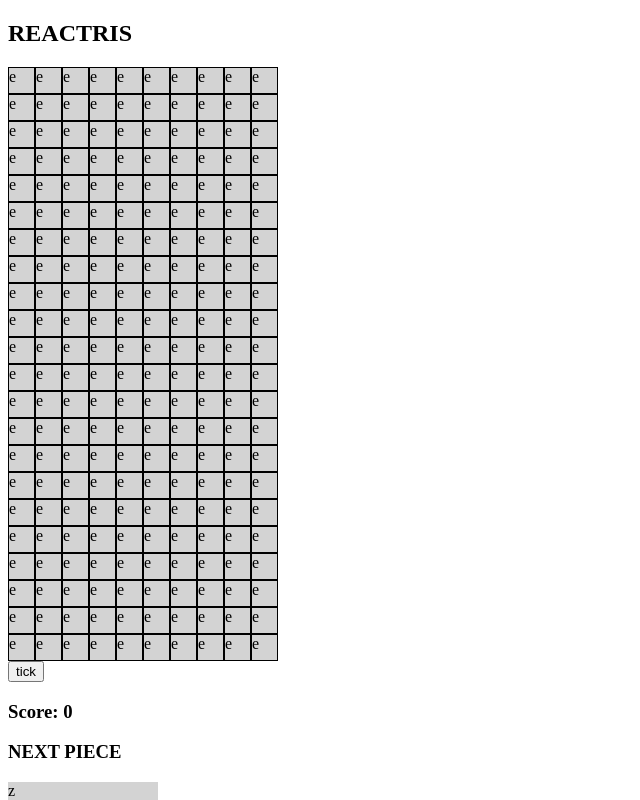
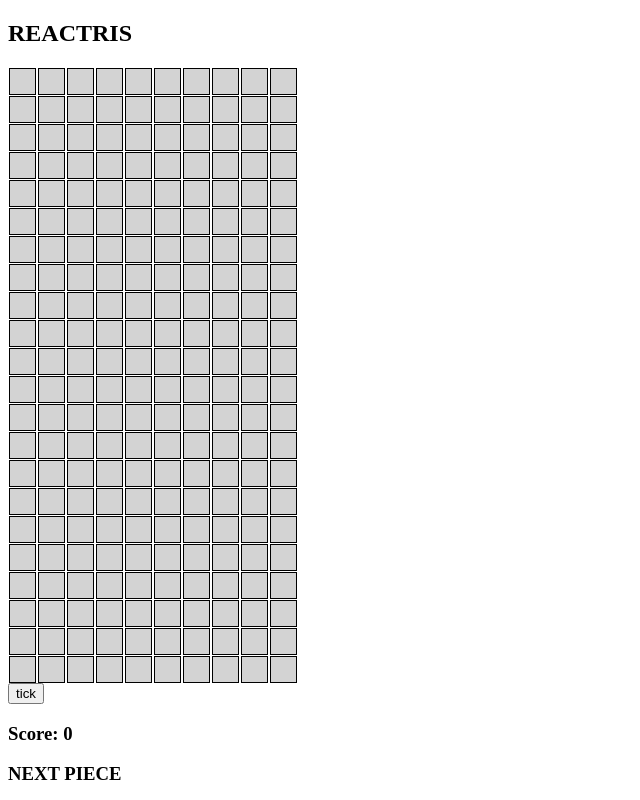
Before and after one commit to justinawrey/reactris, a React (Create React App) app: page / in a window 1280 px wide. Shown: the top 800 px of the page, without its empty margins (0-640 px from the left). Built offline with nearby package versions, Linux system fonts and the light colour scheme.

Commit message:
row and tile refactor and style

```diff
--- a/src/App.js
+++ b/src/App.js
@@ -1,25 +1,26 @@
-import React, { Component } from 'react';
-import { Row } from './Tile';
-import { Score } from './Score'
-import './App.css'
+import React, { Component } from "react";
+import { Tile } from "./Tile";
+import { Row } from "./Row";
+import { Score } from "./Score";
+import "./App.css";
 
 class App extends Component {
     constructor(props) {
         super(props);
 
-    //initialize array of arrays 22 x 10 filled with 'e' for empty tile
-    let initData = new Array();
-    for (let i = 0; i < 22; i++){
-      initData.push(new Array(10).fill('e'));
-    }
-
+        this.pieces = ["o", "i", "s", "z", "l", "j", "t"];
         this.state = {
-      data: initData,
+            data: this.initializeEmptyBoard(),
             activePieceBottom: 0,
             score: 0,
             nextPiece: Math.floor(Math.random() * 7)
         };
-    //setInterval(() => this.tick(), 1000);
+    }
+
+    initializeEmptyBoard() {
+        return Array(22)
+            .fill()
+            .map(() => Array(10).fill("e"));
     }
 
     //a single game move
@@ -39,13 +40,18 @@ class App extends Component {
         //if we hit something, raise a lock signal
         let retState = state;
         let lock = false;
-    for (let j = retState.activePieceBottom; j > retState.activePieceBottom - 5; j--) {
+        for (
+            let j = retState.activePieceBottom;
+            j > retState.activePieceBottom - 5;
+            j--
+        ) {
             if (j >= 0) {
                 for (let i = 0; i < 10; i++) {
-          if ((retState.data[j])[i] === 'f') {
-            (retState.data[j])[i] = 'e';
-            (retState.data[j + 1])[i] = 'f';
-            if(j + 2 <= 21 && (retState.data[j + 2])[i] === 'x'){ // check if we hit a piece
+                    if (retState.data[j][i] === "f") {
+                        retState.data[j][i] = "e";
+                        retState.data[j + 1][i] = "f";
+                        if (j + 2 <= 21 && retState.data[j + 2][i] === "x") {
+                            // check if we hit a piece
                             lock = true;
                         }
                     }
@@ -67,13 +73,13 @@ class App extends Component {
         let retState = state;
         retState.data = retState.data.filter(row => {
             return !row.every(tile => {
-        return tile === 'x'
+                return tile === "x";
             });
         });
 
         //increment score and fill more blank tiles
         while (retState.data.length < 22) {
-      retState.data.unshift(Array(10).fill('e'));
+            retState.data.unshift(Array(10).fill("e"));
             retState.score += 100;
         }
 
@@ -85,59 +91,98 @@ class App extends Component {
         let retState = state;
 
         //check for no falling pieces before generating a new one
-    if (retState.data.every(row => {return row.every(tile => {return tile !== 'f'})})) {
+        if (
+            retState.data.every(row => {
+                return row.every(tile => {
+                    return tile !== "f";
+                });
+            })
+        ) {
             switch (retState.nextPiece) {
                 case 0: //o
-          retState.data.splice(0, 2, ["e", "e", "e", "e", "f", "f", "e", "e", "e", "e"],
-                                     ["e", "e", "e", "e", "f", "f", "e", "e", "e", "e"]);
+                    retState.data.splice(
+                        0,
+                        2,
+                        ["e", "e", "e", "e", "f", "f", "e", "e", "e", "e"],
+                        ["e", "e", "e", "e", "f", "f", "e", "e", "e", "e"]
+                    );
                     retState.activePieceBottom = 1;
                     break;
 
                 case 1: //i
-          retState.data.splice(0, 4, ["e", "e", "e", "e", "e", "f", "e", "e", "e", "e"],
+                    retState.data.splice(
+                        0,
+                        4,
                         ["e", "e", "e", "e", "e", "f", "e", "e", "e", "e"],
                         ["e", "e", "e", "e", "e", "f", "e", "e", "e", "e"],
-                                     ["e", "e", "e", "e", "e", "f", "e", "e", "e", "e"]);
+                        ["e", "e", "e", "e", "e", "f", "e", "e", "e", "e"],
+                        ["e", "e", "e", "e", "e", "f", "e", "e", "e", "e"]
+                    );
                     retState.activePieceBottom = 3;
                     break;
 
                 case 2: //s
-          retState.data.splice(0, 2, ["e", "e", "e", "e", "f", "f", "e", "e", "e", "e"],
-                                     ["e", "e", "e", "f", "f", "e", "e", "e", "e", "e"]);
+                    retState.data.splice(
+                        0,
+                        2,
+                        ["e", "e", "e", "e", "f", "f", "e", "e", "e", "e"],
+                        ["e", "e", "e", "f", "f", "e", "e", "e", "e", "e"]
+                    );
                     retState.activePieceBottom = 1;
                     break;
 
                 case 3: //z
-          retState.data.splice(0, 2, ["e", "e", "e", "e", "f", "f", "e", "e", "e", "e"],
-                                     ["e", "e", "e", "e", "e", "f", "f", "e", "e", "e"]);
+                    retState.data.splice(
+                        0,
+                        2,
+                        ["e", "e", "e", "e", "f", "f", "e", "e", "e", "e"],
+                        ["e", "e", "e", "e", "e", "f", "f", "e", "e", "e"]
+                    );
                     retState.activePieceBottom = 1;
                     break;
 
                 case 4: //l
-          retState.data.splice(0, 4, ["e", "e", "e", "e", "f", "e", "e", "e", "e", "e"],
+                    retState.data.splice(
+                        0,
+                        4,
                         ["e", "e", "e", "e", "f", "e", "e", "e", "e", "e"],
                         ["e", "e", "e", "e", "f", "e", "e", "e", "e", "e"],
-                                     ["e", "e", "e", "e", "f", "f", "e", "e", "e", "e"]);
+                        ["e", "e", "e", "e", "f", "e", "e", "e", "e", "e"],
+                        ["e", "e", "e", "e", "f", "f", "e", "e", "e", "e"]
+                    );
                     retState.activePieceBottom = 3;
                     break;
 
                 case 5: //j
-          retState.data.splice(0, 4, ["e", "e", "e", "e", "e", "f", "e", "e", "e", "e"],
+                    retState.data.splice(
+                        0,
+                        4,
                         ["e", "e", "e", "e", "e", "f", "e", "e", "e", "e"],
                         ["e", "e", "e", "e", "e", "f", "e", "e", "e", "e"],
-                                     ["e", "e", "e", "e", "f", "f", "e", "e", "e", "e"]);
-          retState.activePieceBottom = 3
+                        ["e", "e", "e", "e", "e", "f", "e", "e", "e", "e"],
+                        ["e", "e", "e", "e", "f", "f", "e", "e", "e", "e"]
+                    );
+                    retState.activePieceBottom = 3;
                     break;
 
                 case 6: //t
-          retState.data.splice(0, 2, ["e", "e", "e", "e", "f", "f", "f", "e", "e", "e"],
-                                     ["e", "e", "e", "e", "e", "f", "e", "e", "e", "e"]);
+                    retState.data.splice(
+                        0,
+                        2,
+                        ["e", "e", "e", "e", "f", "f", "f", "e", "e", "e"],
+                        ["e", "e", "e", "e", "e", "f", "e", "e", "e", "e"]
+                    );
                     retState.activePieceBottom = 1;
                     break;
 
-        default: //default to t shape
-          retState.data.splice(0, 2, ["e", "e", "e", "e", "f", "f", "f", "e", "e", "e"],
-                                     ["e", "e", "e", "e", "e", "f", "e", "e", "e", "e"]);
+                default:
+                    //default to t shape
+                    retState.data.splice(
+                        0,
+                        2,
+                        ["e", "e", "e", "e", "f", "f", "f", "e", "e", "e"],
+                        ["e", "e", "e", "e", "e", "f", "e", "e", "e", "e"]
+                    );
                     retState.activePieceBottom = 1;
                     break;
             }
@@ -151,21 +196,20 @@ class App extends Component {
         let retState = state;
         retState.data = retState.data.map(row => {
             return row.map(tile => {
-        return tile === 'f' ? 'x' : tile
+                return tile === "f" ? "x" : tile;
             });
         });
         return retState;
     }
 
-
     //render app
     render() {
         //get rows to render
         const rowsToRender = this.state.data.map((row, index) => {
-      return <Row rowData={row} key={index}/>;
+            return <Row rowData={row} key={index} />;
         });
 
-    const pieces = ['o', 'i', 's', 'z', 'l', 'j', 't'];
+        const pieces = ["o", "i", "s", "z", "l", "j", "t"];
         let dispNextPiece = pieces[this.state.nextPiece];
 
         //render app
@@ -175,21 +219,17 @@ class App extends Component {
                     <div className="app-header">
                         <h2>REACTRIS</h2>
                     </div>
-          <div className="game-board">
-            {rowsToRender}
-          </div>
+                    <div className="game-board">{rowsToRender}</div>
                     <button onClick={() => this.tick()}> tick </button>
                 </div>
                 <div className="col2">
                     <div className="score">
-            <Score value={this.state.score}/>
+                        <Score value={this.state.score} />
                     </div>
                     <div className="next-piece-header">
                         <h3>NEXT PIECE</h3>
                     </div>
-          <div className="next-piece-slot">
-            {dispNextPiece}
-          </div>
+                    <div className="next-piece-slot">{dispNextPiece}</div>
                 </div>
             </div>
         );
--- /dev/null
+++ b/src/Row.css
@@ -0,0 +1,4 @@
+/* row styling */
+.row {
+    height: 28px;
+}
--- /dev/null
+++ b/src/Row.js
@@ -0,0 +1,18 @@
+import React, { Component } from 'react';
+import { Tile } from "./Tile";
+import "./Row.css";
+
+class Row extends Component {
+  render() {
+    const tiles = this.props.rowData.map((tileStatus, index) => {
+      return <Tile type={tileStatus} key={index}/>;
+    });
+    return (
+      <div className="row">
+        {tiles}
+      </div>
+    );
+  }
+}
+
+export { Row };
--- a/src/Tile.css
+++ b/src/Tile.css
@@ -1,12 +1,21 @@
-.tile {
-  background-color: lightgrey;
+/* falling tile */
+.f , .e, .x{
   border: 1px solid black;
   display: inline-block;
   width: 25px;
   height: 25px;
+  margin: 1px;
 }
 
-.row{
-  padding: 0;
-  margin: 0;
+.f {
+  background-color: lightgreen;
 }
+/* empty tile */
+.e {
+  background-color: lightgrey;
+}
+
+/* locked tile */
+.x {
+  background-color: pink;
+}
--- a/src/Tile.js
+++ b/src/Tile.js
@@ -1,28 +1,13 @@
-import React, { Component } from 'react';
-import './Tile.css'
+import React, { Component } from "react";
+import "./Tile.css";
 
 class Tile extends Component {
   render() {
     return (
-      <div className="tile">
-        {this.props.status}
+      <div className={this.props.type}>
       </div>
     );
   }
 }
 
-class Row extends Component {
-  render() {
-    const tiles = this.props.rowData.map((tileStatus, index) => {
-      return <Tile status={tileStatus} key={index}/>;
-    });
-
-    return (
-      <div className="row">
-        {tiles}
-      </div>
-    );
-  }
-}
-
-export { Tile, Row };
+export { Tile };
```
Lines whose indentation alone changed are shown as unchanged.
